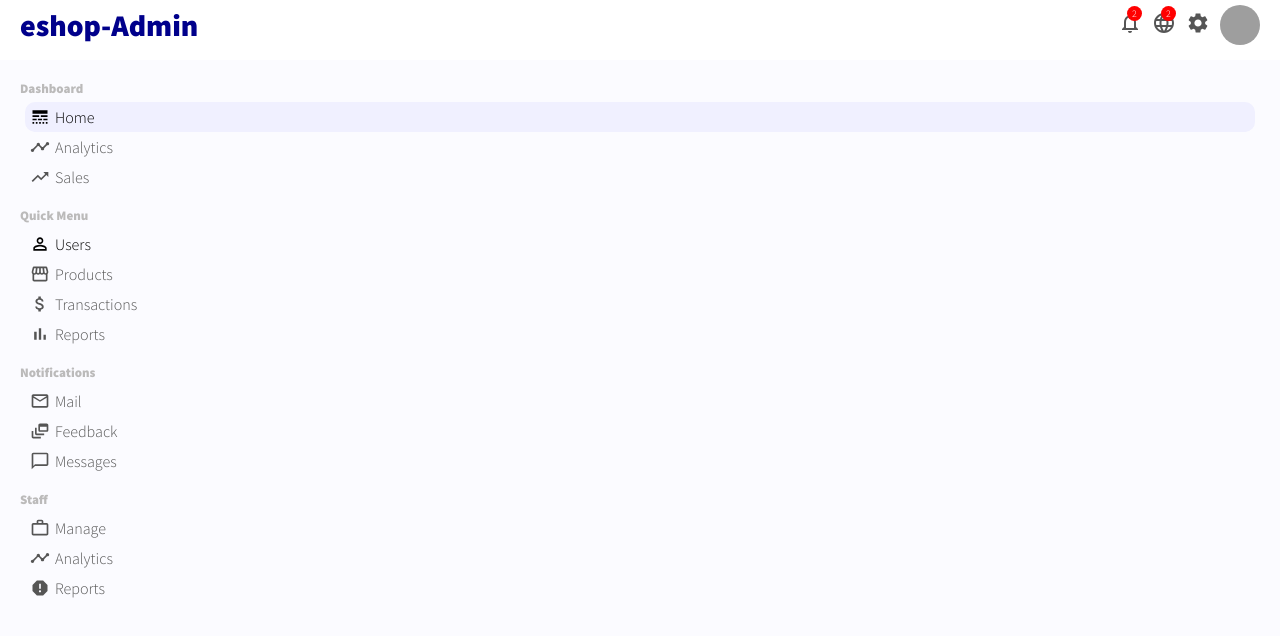
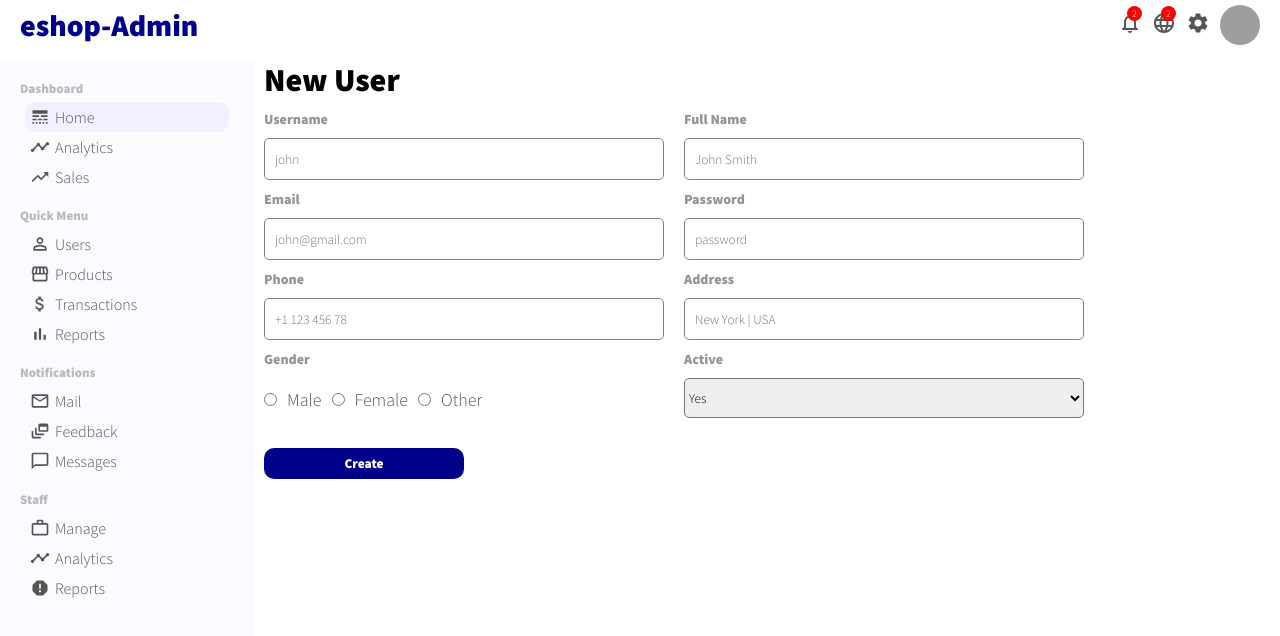
Before and after one commit to NicBab/admin-dashboard, a React (Create React App) app: page /newUser in a window 1280 px wide. Shown: the top 636 px of the page. Built offline with nearby package versions, Linux system fonts and the light colour scheme; grey boxes are pictures that could not be loaded.

Commit message:
added page NewUser form input

```diff
--- a/src/App.css
+++ b/src/App.css
@@ -2,3 +2,8 @@
     display: flex;
     margin-top: 10px;
 }
+
+.link, link:visited {
+    text-decoration: none;
+    color: inherit;
+  }
--- a/src/App.js
+++ b/src/App.js
@@ -1,6 +1,6 @@
 import { BrowserRouter as Router, Routes, Route } from "react-router-dom";
 import { Sidebar, Topbar } from "./components/index";
-import { Home, UserList, User } from "./pages/index";
+import { Home, UserList, User, NewUser } from "./pages/index";
 import "./App.css";
 
 function App() {
@@ -13,6 +13,7 @@
           <Route exact path="/" element={ <Home /> } />
           <Route path="/users" element={ <UserList /> } />
           <Route path="/user/:userId" element={ <User /> } />
+          <Route path="/newUser" element={ <NewUser /> } />
         </Routes>
       </div>
     </Router>
--- a/src/components/sidebar/Sidebar.css
+++ b/src/components/sidebar/Sidebar.css
@@ -44,8 +44,3 @@
       margin-right: 5px;
       font-size: 20px !important;
   }
-
-  .link, link:visited {
-    text-decoration: none;
-    color: black;
-  }
--- a/src/components/sidebar/Sidebar.jsx
+++ b/src/components/sidebar/Sidebar.jsx
@@ -47,12 +47,12 @@
                 Users
               </li>
             </Link>
-            {/* <Link to="/products" className="link"> */}
+            <Link to="/products" className="link">
               <li className="sidebarListItem">
                 <Storefront className="sidebarIcon" />
                 Products
               </li>
-            {/* </Link> */}
+            </Link>
             <li className="sidebarListItem">
               <AttachMoney className="sidebarIcon" />
               Transactions
--- a/src/pages/index.js
+++ b/src/pages/index.js
@@ -2,3 +2,4 @@
 export { default as Products } from './products/Products'
 export { default as UserList } from './userList/UserList'
 export { default as User } from './user/User'
+export { default as NewUser } from './newUser/NewUser'
--- /dev/null
+++ b/src/pages/newUser/NewUser.css
@@ -0,0 +1,58 @@
+.newUser {
+    flex: 4;
+    margin-left: 10px;
+  }
+
+  .newUserForm {
+    display: flex;
+    flex-wrap: wrap;
+  }
+
+  .newUserItem {
+    width: 400px;
+    display: flex;
+    flex-direction: column;
+    margin-top: 10px;
+    margin-right: 20px;
+  }
+
+  .newUserItem > label {
+    margin-bottom: 10px;
+    font-size: 14px;
+    font-weight: 600;
+    color: rgb(151, 150, 150);
+  }
+
+  .newUserItem > input {
+    height: 20px;
+    padding: 10px;
+    border: 1px solid gray;
+    border-radius: 5px;
+  }
+
+  .newUserGender > input {
+    margin-top: 15px;
+  }
+
+  .newUserGender>label{
+      margin: 10px;
+      font-size: 18px;
+      color: #555;
+  }
+
+  .newUserSelect{
+      height: 40px;
+      border-radius: 5px;
+  }
+
+  .newUserButton{
+      width: 200px;
+      border: none;
+      background-color: darkblue;
+      color: white;
+      padding: 7px 10px;
+      font-weight: 600;
+      border-radius: 10px;
+      margin-top: 30px;
+      cursor: pointer;
+  }
--- /dev/null
+++ b/src/pages/newUser/NewUser.jsx
@@ -0,0 +1,57 @@
+import React from 'react'
+import './NewUser.css'
+
+const NewUser = () => {
+  return (
+    <div className="newUser">
+    <h1 className="newUserTitle">New User</h1>
+    <form className="newUserForm">
+      <div className="newUserItem">
+        <label>Username</label>
+        <input type="text" placeholder="john" />
+      </div>
+      <div className="newUserItem">
+        <label>Full Name</label>
+        <input type="text" placeholder="John Smith" />
+      </div>
+      <div className="newUserItem">
+        <label>Email</label>
+        <input type="email" placeholder="john@gmail.com" />
+      </div>
+      <div className="newUserItem">
+        <label>Password</label>
+        <input type="password" placeholder="password" />
+      </div>
+      <div className="newUserItem">
+        <label>Phone</label>
+        <input type="text" placeholder="+1 123 456 78" />
+      </div>
+      <div className="newUserItem">
+        <label>Address</label>
+        <input type="text" placeholder="New York | USA" />
+      </div>
+      <div className="newUserItem">
+        <label>Gender</label>
+        <div className="newUserGender">
+          <input type="radio" name="gender" id="male" value="male" />
+          <label for="male">Male</label>
+          <input type="radio" name="gender" id="female" value="female" />
+          <label for="female">Female</label>
+          <input type="radio" name="gender" id="other" value="other" />
+          <label for="other">Other</label>
+        </div>
+      </div>
+      <div className="newUserItem">
+        <label>Active</label>
+        <select className="newUserSelect" name="active" id="active">
+          <option value="yes">Yes</option>
+          <option value="no">No</option>
+        </select>
+      </div>
+      <button className="newUserButton">Create</button>
+    </form>
+  </div>
+  )
+}
+
+export default NewUser
```
